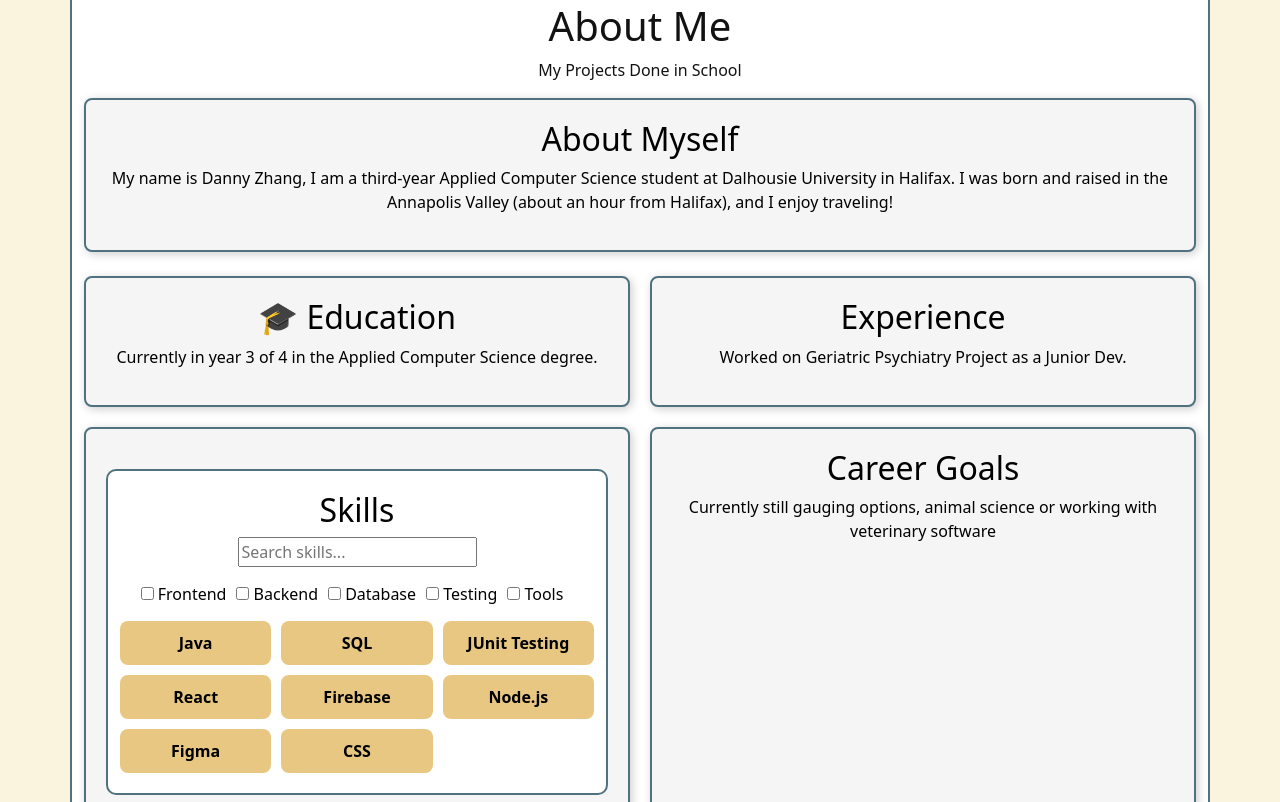
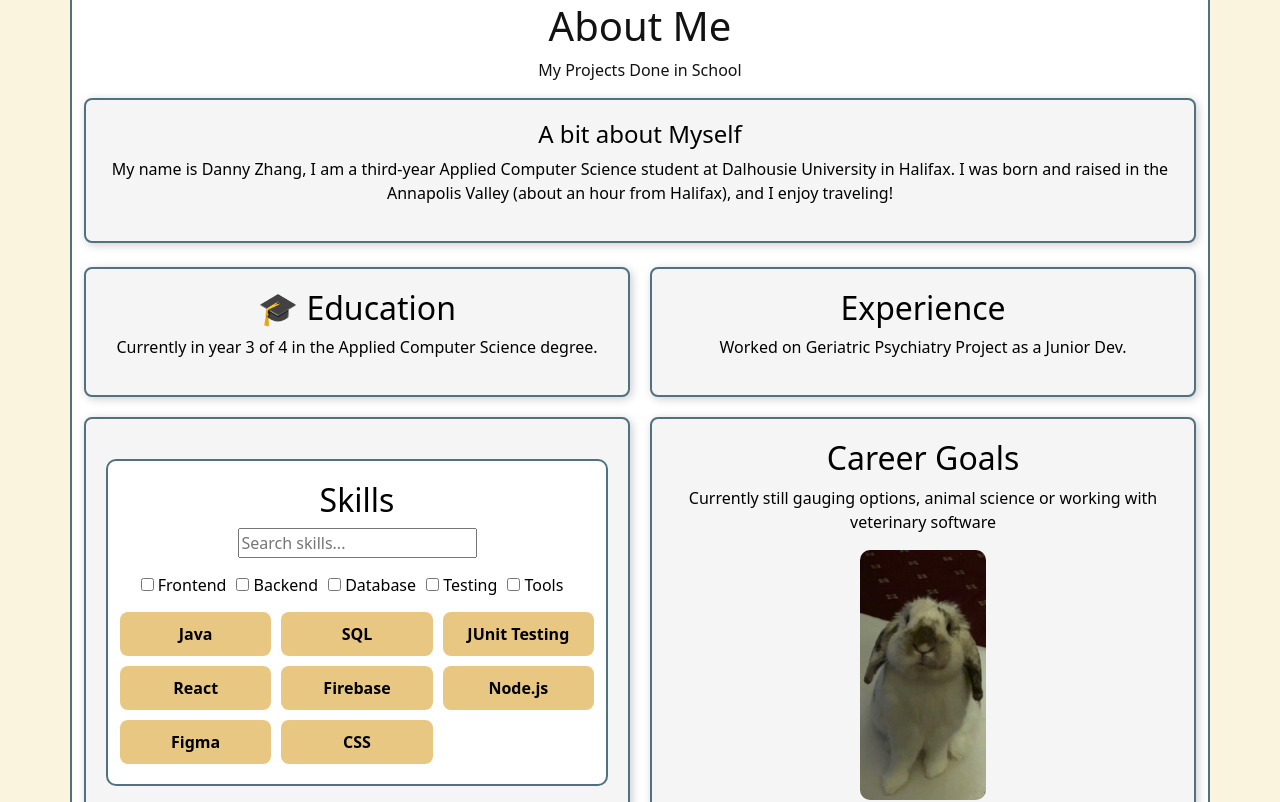
Before and after one commit to dann6os/lab7, a React (Vite) app: page /about in a window 1280 px wide. Shown: the part 180-982 px from the top of the page. Built offline with nearby package versions, Linux system fonts and the light colour scheme.

Commit message:
Added a rabbit picture under career goals where I might want to work with rabbits

```diff
--- a/src/pages/About.jsx
+++ b/src/pages/About.jsx
@@ -1,5 +1,6 @@
 import React from "react";
 import Skills from "../components/Skills";
+import floofyrabbit from "../assets/floofyrabbit.jpeg";
 
 const About = () => {
   return (
@@ -11,7 +12,7 @@ const About = () => {
 
       <div className="two-column-container">
         <div className="two-column-item">
-          <h2>About Myself</h2>
+          <h4>A bit about Myself</h4>
           <p>My name is Danny Zhang, I am a third-year Applied Computer Science student at
         Dalhousie University in Halifax. I was born and raised in the Annapolis Valley
         (about an hour from Halifax), and I enjoy traveling!
@@ -40,6 +41,8 @@ const About = () => {
           <div className="two-column-item">
           <h2>Career Goals</h2>
           <p>Currently still gauging options, animal science or working with veterinary software</p>
+          <img src={floofyrabbit} alt="My rabbit" className="rabbit-img" />
+          <p>(This is my rabbit)</p>
         </div>
 
 
--- a/src/pages/Home.jsx
+++ b/src/pages/Home.jsx
@@ -18,7 +18,7 @@ const Home = () => {
 
       {weather ? (
         <div>
-          <h3>🌤 Weather in {weather.city}</h3>
+          <h3>🌧️ Weather in {weather.city}</h3>
           <p>Temperature: {weather.temperature}°C</p>
           <p>Humidity: {weather.humidity}%</p>
         </div>
--- a/src/style.css
+++ b/src/style.css
@@ -189,3 +189,11 @@ body.dark .two-column-item {
     background-color: #15405a;
     color: white;
   }
+
+  .rabbit-img {
+    max-width: 100%;
+    max-height: 250px;
+    border-radius: 10px;
+    display: block;
+    margin: 10px auto;
+  }
```
Also changed, not shown: src/assets/floofyrabbit.jpeg (added).
